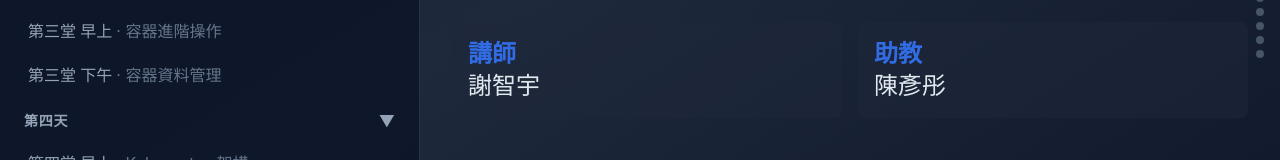
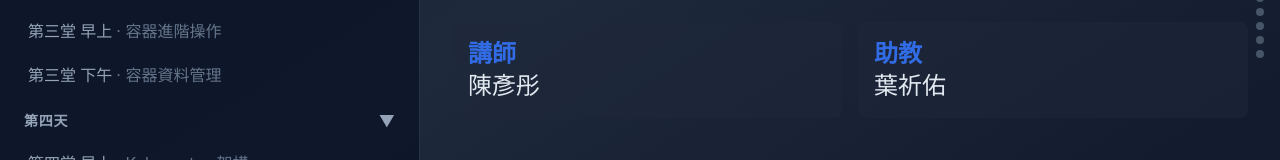
Before and after one commit to yanchen184/k8s-course-site, a React (Vite) app: page / in a window 1280 px wide. Shown: the part 474-634 px from the top of the page. Built offline with nearby package versions, Linux system fonts and the light colour scheme.

Commit message:
fix: 更新講師與助教名稱
- 講師由謝智宇改為陳彥彤
- 助教由陳彥彤改為葉祈佑
- 更新講稿中的稱呼（智宇老師 → 彥彤老師）

🤖 Generated with [Claude Code](https://claude.com/claude-code)

Co-Authored-By: Claude <noreply@anthropic.com>

```diff
--- a/src/slides/lesson1-morning/index.tsx
+++ b/src/slides/lesson1-morning/index.tsx
@@ -31,18 +31,18 @@ export const slides: Slide[] = [
         <div className="grid grid-cols-2 gap-4 mt-8 text-base">
           <div className="bg-slate-800/50 p-4 rounded-lg">
             <p className="text-k8s-blue font-semibold">講師</p>
-            <p>謝智宇</p>
+            <p>陳彥彤</p>
           </div>
           <div className="bg-slate-800/50 p-4 rounded-lg">
             <p className="text-k8s-blue font-semibold">助教</p>
-            <p>陳彥彤</p>
+            <p>葉祈佑</p>
           </div>
         </div>
       </div>
     ),
     notes: `大家好，非常歡迎大家來到這個 Kubernetes 從新手到叢集管理員的實務課程！
 
-我是今天的講師謝智宇，大家可以叫我智宇老師。旁邊這位是助教陳彥彤，如果大家在上課過程中有任何操作問題，或是電腦環境出了狀況，都可以舉手請助教過來協助，不用擔心打擾到其他人。
+我是今天的講師陳彥彤，大家可以叫我彥彤老師。旁邊這位是助教葉祈佑，如果大家在上課過程中有任何操作問題，或是電腦環境出了狀況，都可以舉手請助教過來協助，不用擔心打擾到其他人。
 
 在正式進入 Kubernetes 之前，我們需要先打好基礎，特別是 Linux 的基礎。你可能會問：我來學 K8s，為什麼要先學 Linux？這是個很好的問題。因為 Kubernetes 完全是建構在 Linux 之上的，所有的節點、Pod、容器，底層都是 Linux 在運作。如果你不懂 Linux，你在操作 K8s 的時候會非常吃力，尤其是在除錯或是排查問題的時候。
 
--- a/src/slides/lesson2-morning/index.tsx
+++ b/src/slides/lesson2-morning/index.tsx
@@ -39,7 +39,7 @@ export const slides: Slide[] = [
         </div>
       </div>
     ),
-    notes: `早安！歡迎大家回來繼續學習。我是智宇老師，希望大家昨晚休息得不錯，有餘力的同學昨晚應該有回家試著 SSH 連線，把昨天的三個指令再操作了一遍。睡前練習是記憶鞏固的黃金時段，所以昨晚動手的同學，今天學起來會輕鬆很多。
+    notes: `早安！歡迎大家回來繼續學習。我是彥彤老師，希望大家昨晚休息得不錯，有餘力的同學昨晚應該有回家試著 SSH 連線，把昨天的三個指令再操作了一遍。睡前練習是記憶鞏固的黃金時段，所以昨晚動手的同學，今天學起來會輕鬆很多。
 
 今天的主題叫做「程式與服務管理」，聽起來很硬，但其實是非常實用的技能。今天學完之後，你就能夠：知道系統上有哪些程式在跑、把程式放到背景去執行不佔用終端機、安裝和移除軟體套件、控制系統服務的啟動和停止、設定環境變數讓系統知道指令放在哪裡。這五個能力，是每個 Linux 工程師每天都在用的基本功。
 
```
